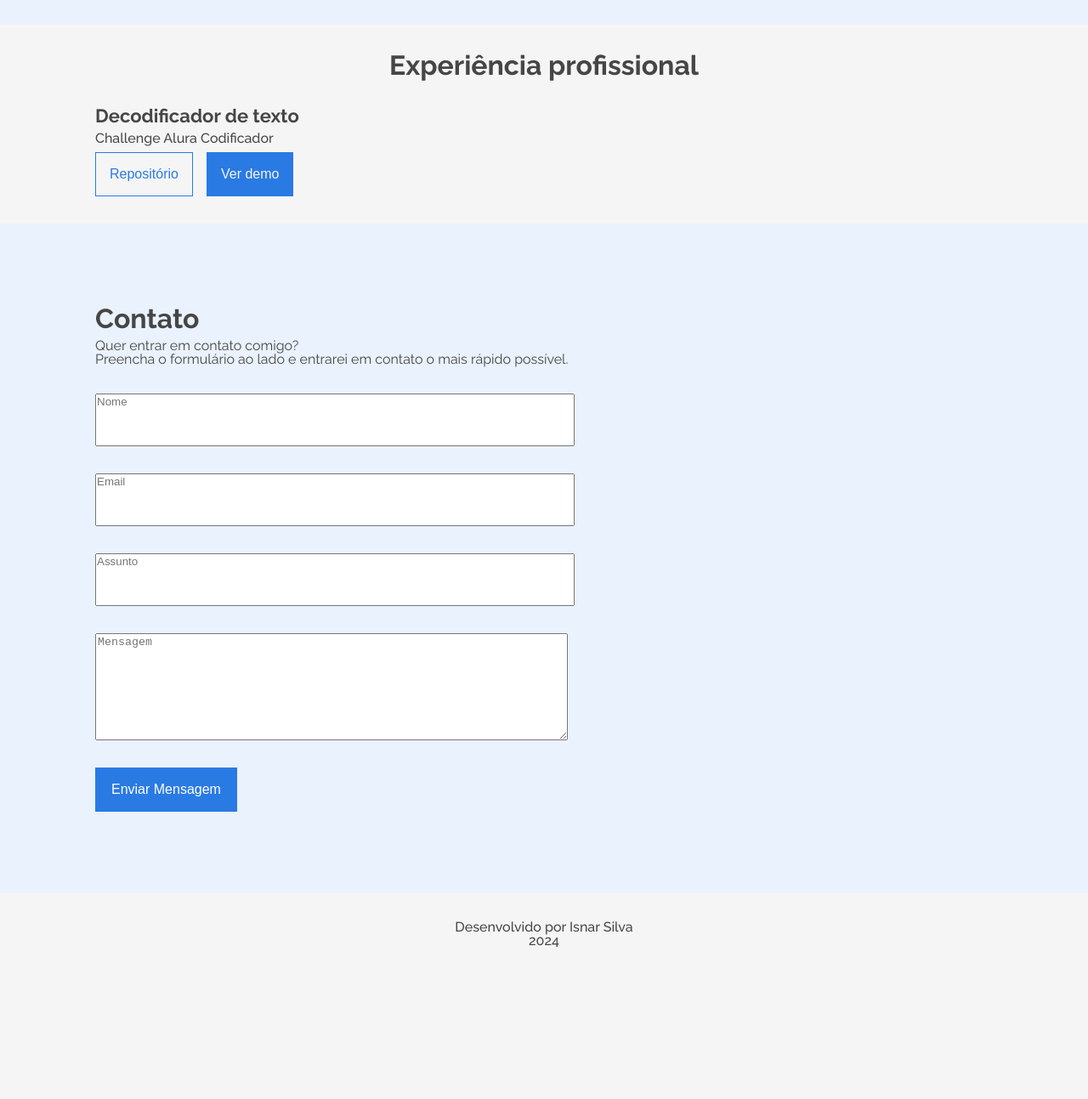
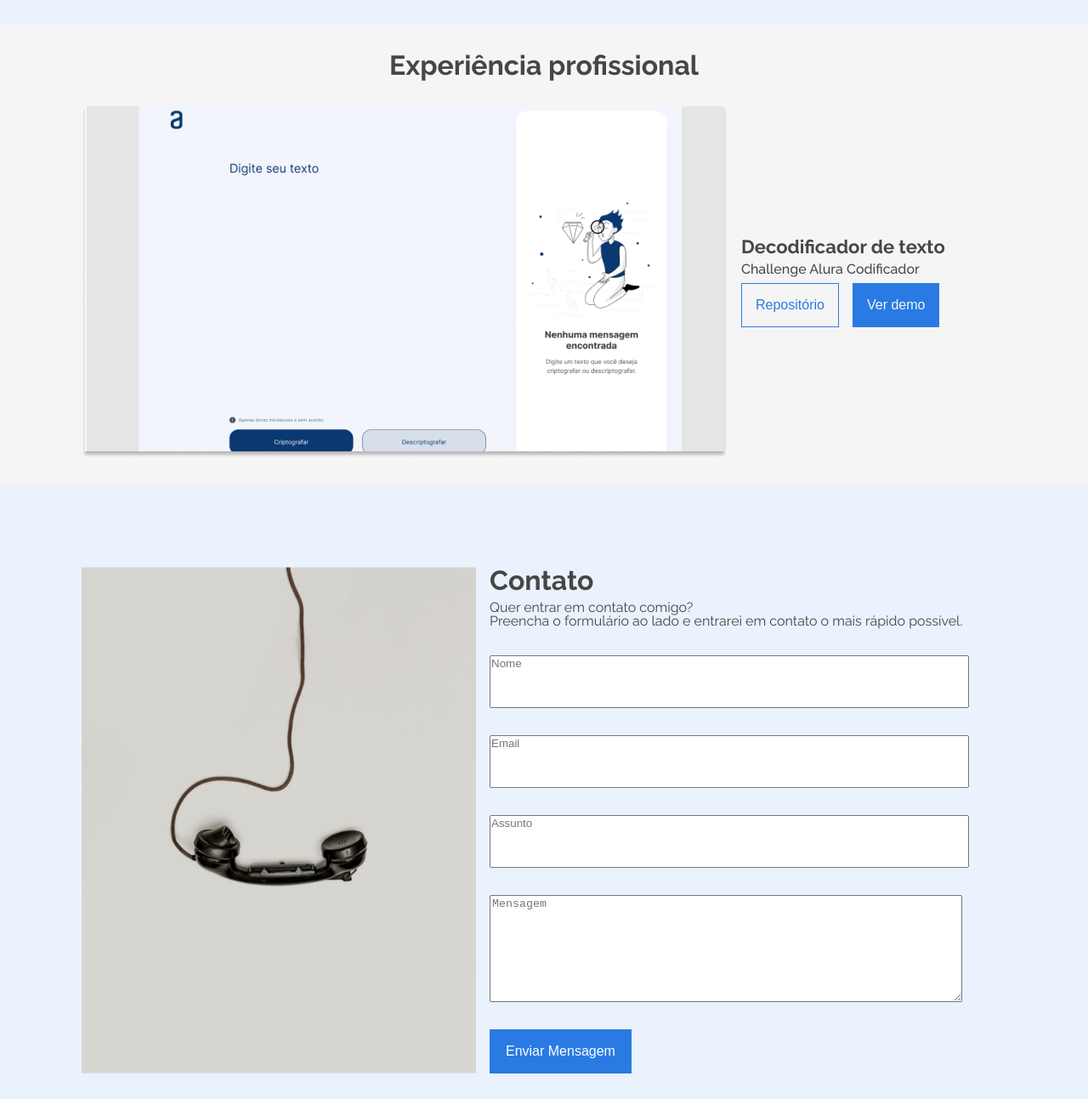
Before and after one commit to isnarsilva/portfolio, a plain HTML site: page index.html in a window 1280 px wide. Shown: the part 2147-3440 px from the top of the page at 85% size. Before the commit the page ends 3326 px from the top, so only its background shows below. Drawn offline with Linux system fonts and the light colour scheme; the site is published under a folder, as on GitHub Pages, so addresses that start at the root find nothing.

Commit message:
Ajuste das imagens

```diff
--- a/index.html
+++ b/index.html
@@ -157,7 +157,7 @@
         <section class="main_experiencia">
             <h1 class="main_experiencia_titulo" id="projetos">Experiência profissional</h1>
             <div class="main_experiencia_container">
-                <img class="main_experiencia_container_imagem" src="/img/Rectangle.png" alt="">
+                <img class="main_experiencia_container_imagem" src="./img/Rectangle.png" alt="">
                 <div class="main_experiencia_container_info">
                     <p class="main_experiencia_container_info_titulo">Decodificador de texto</p>
                     <p class="main_experiencia_container_info_subtitulo">Challenge Alura Codificador</p>
@@ -177,7 +177,7 @@
             </div>
         </section>
         <section class="main_contato">
-            <img src="/img/contato.png" alt="">
+            <img src="./img/contato.png" alt="">
             <div class="main_contato_container">
                 <p class="main_contato_container_titulo" id="contato">Contato</p>
                 <p class="main_contato_container_sutitulo">Quer entrar em contato comigo?</br>
```
